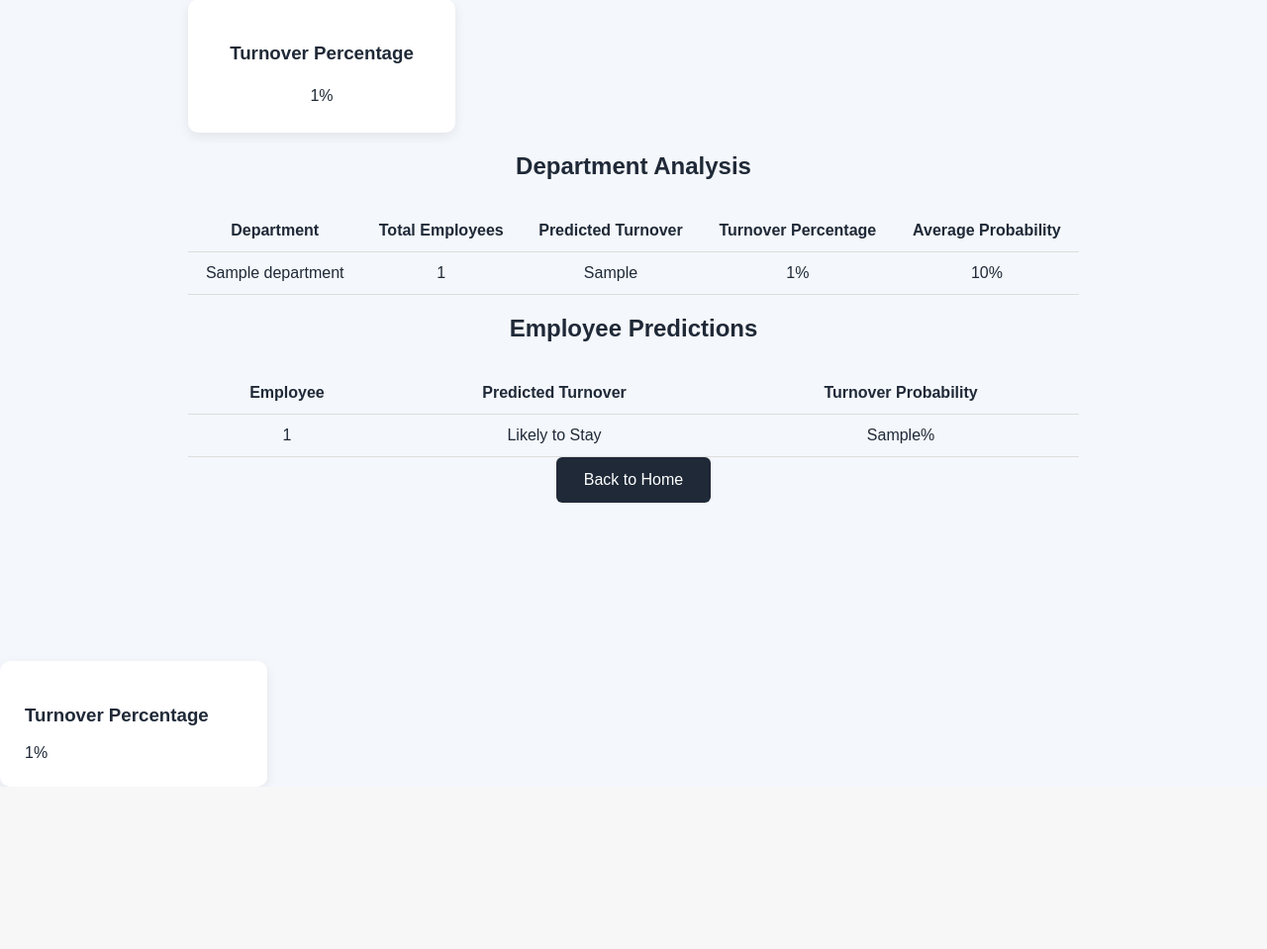
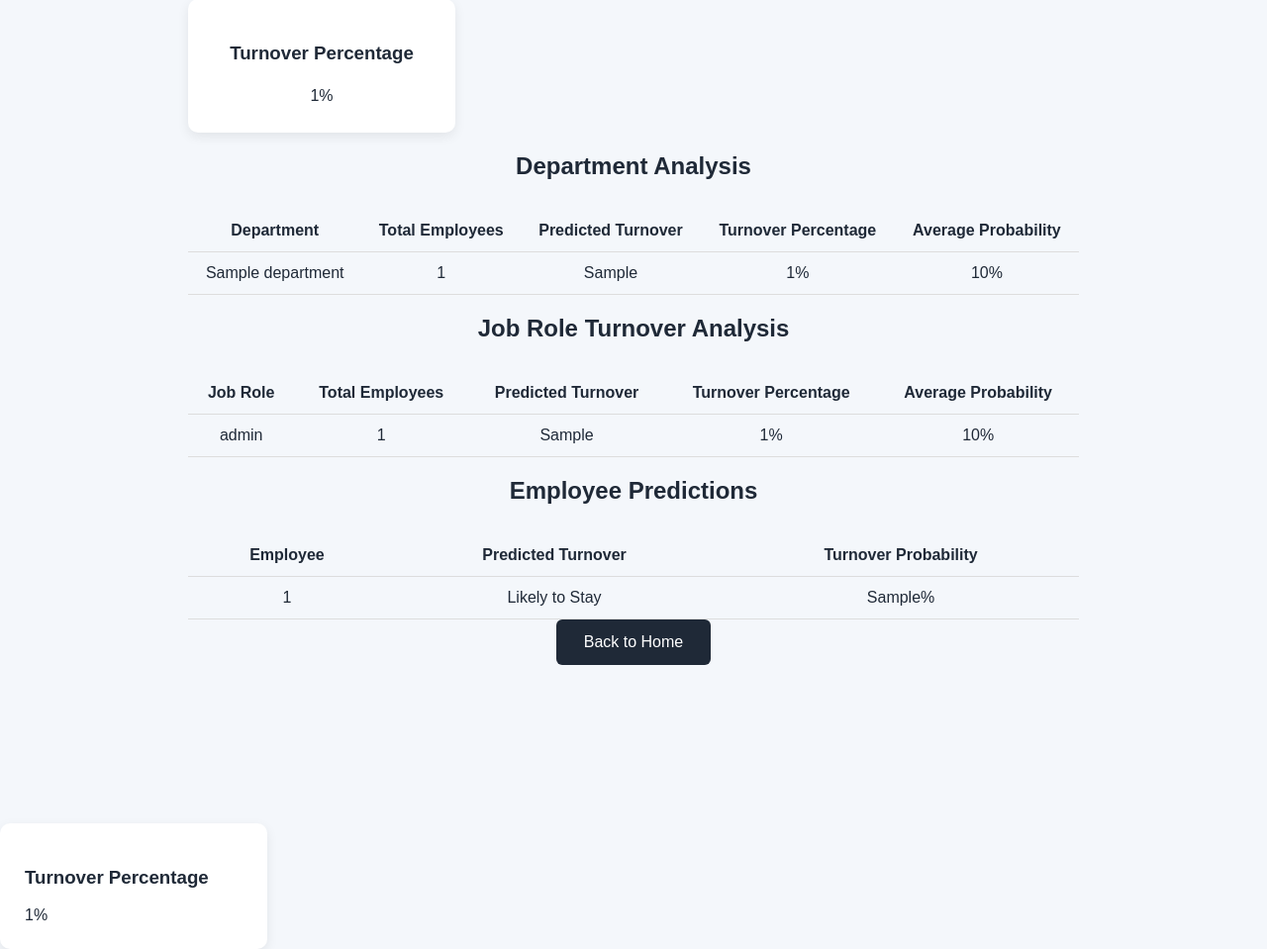
Before and after one commit to shridhartapakire/employee-turnover-prediction, a Django app: template templates/prediction_result.html in a window 1280 px wide. Shown: the part 631-1590 px from the top of the page at 99% size. Before the commit the page ends 1426 px from the top, so only its background shows below. Run offline with Django 5.2, Linux system fonts and the light colour scheme; the template is opened without the code that fills it: most values are stand-ins (such as "Sample title", 1, 10 or a date in 2020).

Commit message:
Add job role turnover analysis

```diff
--- a/templates/prediction_result.html
+++ b/templates/prediction_result.html
@@ -67,6 +67,32 @@
             </tbody>
         </table>
 
+        <h2>Job Role Turnover Analysis</h2>
+
+        <table>
+            <thead>
+                <tr>
+                    <th>Job Role</th>
+                    <th>Total Employees</th>
+                    <th>Predicted Turnover</th>
+                    <th>Turnover Percentage</th>
+                    <th>Average Probability</th>
+                </tr>
+            </thead>
+
+            <tbody>
+                {% for role in job_role_analysis %}
+                <tr>
+                    <td>{{ role.JobRole }}</td>
+                    <td>{{ role.total_employees }}</td>
+                    <td>{{ role.predicted_turnover }}</td>
+                    <td>{{ role.turnover_percentage }}%</td>
+                    <td>{{ role.average_probability }}%</td>
+                </tr>
+                {% endfor %}
+            </tbody>
+        </table>
+
         <h2>Employee Predictions</h2>
 
         <table>
```
Also changed, not shown: core/views.py (+30 -0 lines).
